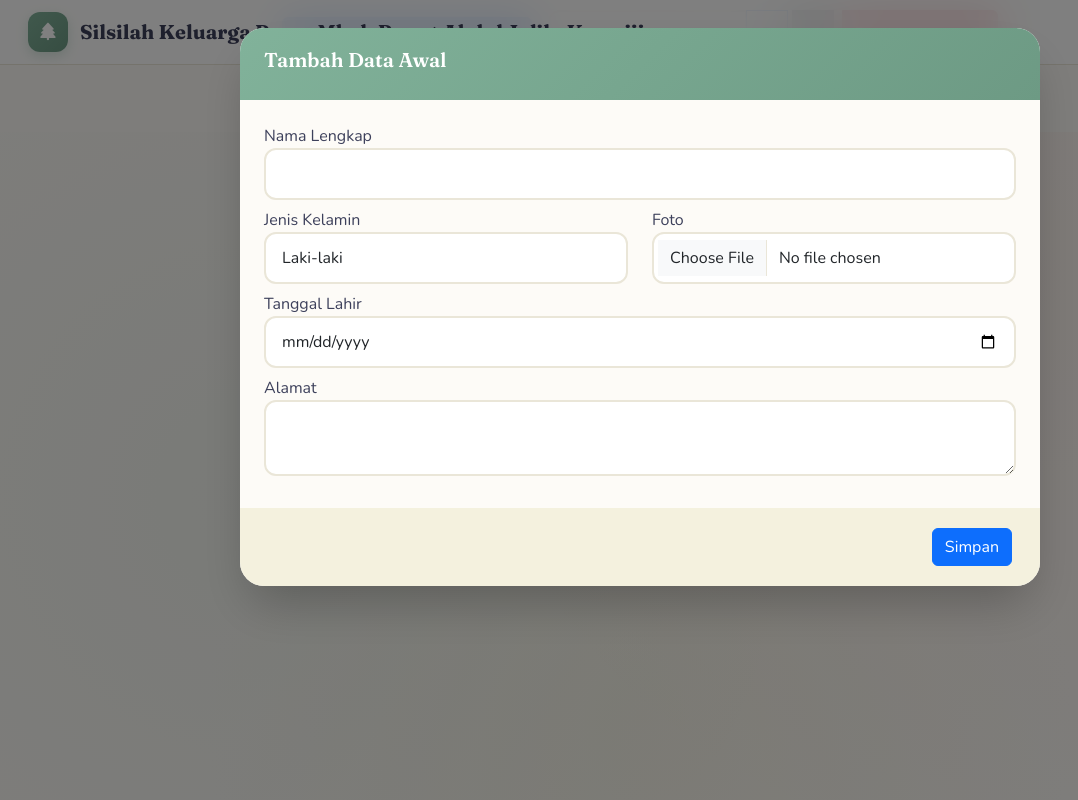
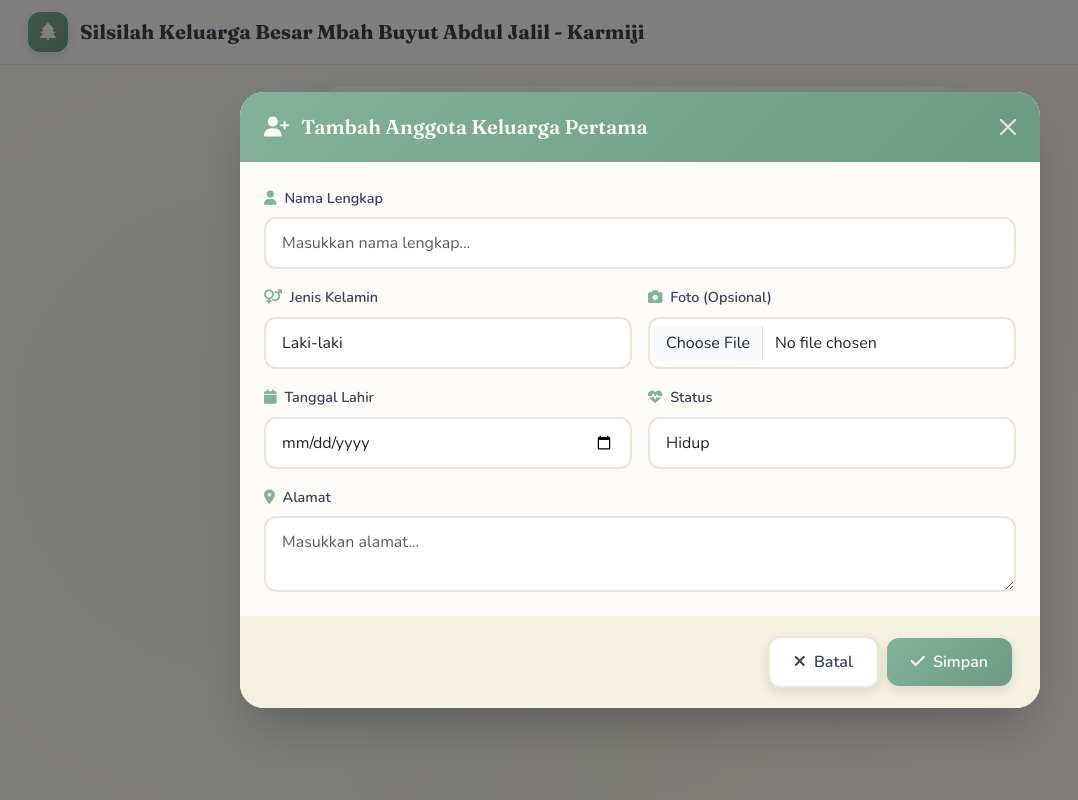
Before and after one commit to umamumam/Silsilah, a Laravel app: page / in a window 1280 px wide, after a click on "Tambah Orang Pertama". Shown: the whole page, without its empty margins (0-1078 px from the left). Run offline with Laravel 12, Linux system fonts and the light colour scheme; data that the repository does not hold is empty.

Commit message:
auto-commit for 0ec7d00d-f037-409f-b339-0c4eadeabc37

```diff
--- a/resources/views/silsilah/index.blade.php
+++ b/resources/views/silsilah/index.blade.php
@@ -1,39 +1,56 @@
 @extends('layouts.silsilah')
 
 @section('content')
-<div class="mb-4 text-center" style="margin-top: 10px;">
-    <div class="d-inline-flex gap-3 align-items-center">
-        <button class="btn btn-primary px-4 shadow-sm" data-bs-toggle="modal" data-bs-target="#modalTambahAwal">
-            <i class="fa-solid fa-user-plus me-1"></i>
-            Tambah Orang Pertama
+<!-- Floating Toolbar -->
+<div class="floating-toolbar" style="
+    position: fixed;
+    top: 85px;
+    left: 50%;
+    transform: translateX(-50%);
+    z-index: 100;
+    display: flex;
+    gap: 0.75rem;
+    flex-wrap: wrap;
+    justify-content: center;
+    padding: 0.75rem 1rem;
+    background: rgba(255, 255, 255, 0.9);
+    backdrop-filter: blur(20px);
+    -webkit-backdrop-filter: blur(20px);
+    border-radius: 20px;
+    box-shadow: 0 8px 32px rgba(0, 0, 0, 0.1);
+    border: 1px solid rgba(234, 230, 216, 0.5);
+    max-width: 95%;
+">
+    <button class="btn btn-modern btn-modern-primary" data-bs-toggle="modal" data-bs-target="#modalTambahAwal" data-testid="add-first-person-btn">
+        <i class="fa-solid fa-user-plus me-2"></i>
+        <span class="d-none d-sm-inline">Tambah Orang Pertama</span>
+        <span class="d-sm-none">Tambah</span>
     </button>
 
-        <div class="input-group shadow-sm" style="width: 450px;">
-            <input type="text" id="inputCari" class="form-control" placeholder="Cari nama keluarga...">
-
-            <button class="btn btn-outline-primary" type="button" onclick="jalankanCari()">
+    <div class="input-group" style="width: auto; min-width: 200px; max-width: 350px;">
+        <input type="text" id="inputCari" class="form-control" placeholder="Cari nama..." style="border-radius: 12px 0 0 12px;" data-testid="search-input">
+        <button class="btn btn-modern-primary" type="button" onclick="jalankanCari()" style="border-radius: 0; padding: 0 1rem;" data-testid="search-btn">
             <i class="fa-solid fa-magnifying-glass"></i>
         </button>
-
-            <button class="btn btn-secondary ms-1" type="button" onclick="resetHighlight()" title="Reset Tampilan">
+        <button class="btn btn-modern-outline" type="button" onclick="resetHighlight()" title="Reset" style="border-radius: 0 12px 12px 0; padding: 0 0.75rem;" data-testid="reset-btn">
             <i class="fa-solid fa-rotate-left"></i>
         </button>
+    </div>
 
-            <button class="btn btn-danger ms-2" type="button" onclick="exportSilsilah()">
-                <i class="fa-solid fa-file-image me-1"></i>
-                Export Gambar
+    <button class="btn btn-modern btn-modern-secondary" type="button" onclick="exportSilsilah()" data-testid="export-btn">
+        <i class="fa-solid fa-download me-1"></i>
+        <span class="d-none d-sm-inline">Export</span>
     </button>
 </div>
-    </div>
-</div>
 
-<div class="tree-container">
+<!-- Tree Container -->
+<div class="tree-container" style="padding-top: 100px;">
     <div class="tree">
-        <div id="judul-export" style="display: none; text-align: center; margin-bottom: 30px;">
-            <h1 style="font-family: Arial, sans-serif; font-weight: bold; color: #333;">
+        <div id="judul-export" style="display: none; text-align: center; margin-bottom: 30px; padding: 20px;">
+            <h1 style="font-family: 'Fraunces', serif; font-weight: bold; color: #3D405B; font-size: 2rem;">
                 Silsilah Keluarga Besar Mbah Buyut Abdul Jalil - Karmiji
             </h1>
-            <hr style="width: 50%; margin: 10px auto; border: 1px solid #ccc;">
+            <div style="width: 120px; height: 4px; background: linear-gradient(90deg, #81B29A, #E07A5F); margin: 15px auto; border-radius: 2px;"></div>
         </div>
 
         <ul>
@@ -41,53 +58,132 @@
                 @include('silsilah.item', ['person' => $person])
             @endforeach
         </ul>
+
+        @if($roots->isEmpty())
+        <div style="text-align: center; padding: 4rem 2rem;">
+            <div style="
+                width: 100px;
+                height: 100px;
+                background: linear-gradient(135deg, #81B29A, #6D9A84);
+                border-radius: 24px;
+                display: flex;
+                align-items: center;
+                justify-content: center;
+                margin: 0 auto 1.5rem;
+                font-size: 2.5rem;
+                color: white;
+                box-shadow: 0 8px 24px rgba(129, 178, 154, 0.3);
+            ">
+                <i class="fa-solid fa-tree"></i>
+            </div>
+            <h3 style="font-family: 'Fraunces', serif; color: #3D405B; margin-bottom: 0.75rem;">Mulai Silsilah Keluarga Anda</h3>
+            <p style="color: #8D909B; max-width: 400px; margin: 0 auto 1.5rem;">
+                Klik tombol "Tambah Orang Pertama" untuk memulai membuat pohon silsilah keluarga Anda.
+            </p>
+            <button class="btn btn-modern btn-modern-primary" data-bs-toggle="modal" data-bs-target="#modalTambahAwal" data-testid="add-first-person-empty-btn">
+                <i class="fa-solid fa-user-plus me-2"></i>
+                Tambah Orang Pertama
+            </button>
+        </div>
+        @endif
     </div>
 </div>
 
+<!-- Modal Tambah Awal -->
 <div class="modal fade" id="modalTambahAwal" tabindex="-1" aria-hidden="true">
-    <div class="modal-dialog modal-lg">
+    <div class="modal-dialog modal-lg modal-dialog-centered">
         <form action="{{ route('silsilah.store') }}" method="POST" enctype="multipart/form-data" class="modal-content">
             @csrf
             <div class="modal-header">
-                <h5>Tambah Data Awal</h5>
+                <h5 class="modal-title">
+                    <i class="fa-solid fa-user-plus me-2"></i>
+                    Tambah Anggota Keluarga Pertama
+                </h5>
+                <button type="button" class="btn-close" data-bs-dismiss="modal" aria-label="Close"></button>
             </div>
             <div class="modal-body">
-                <div class="mb-2">
-                    <label>Nama Lengkap</label>
-                    <input type="text" name="nama" class="form-control" required>
+                <div class="row g-3">
+                    <div class="col-12">
+                        <label class="form-label">
+                            <i class="fa-solid fa-user me-1" style="color: #81B29A;"></i>
+                            Nama Lengkap
+                        </label>
+                        <input type="text" name="nama" class="form-control" placeholder="Masukkan nama lengkap..." required data-testid="nama-input">
                     </div>
-                <div class="row">
-                    <div class="col-md-6 mb-2">
-                        <label>Jenis Kelamin</label>
-                        <select name="jenis_kelamin" class="form-control">
+                    <div class="col-md-6">
+                        <label class="form-label">
+                            <i class="fa-solid fa-venus-mars me-1" style="color: #81B29A;"></i>
+                            Jenis Kelamin
+                        </label>
+                        <select name="jenis_kelamin" class="form-select" data-testid="gender-select">
                             <option value="L">Laki-laki</option>
                             <option value="P">Perempuan</option>
                         </select>
                     </div>
-                    <div class="col-md-6 mb-2">
-                        <label>Foto</label>
-                        <input type="file" name="foto" class="form-control">
+                    <div class="col-md-6">
+                        <label class="form-label">
+                            <i class="fa-solid fa-camera me-1" style="color: #81B29A;"></i>
+                            Foto (Opsional)
+                        </label>
+                        <input type="file" name="foto" class="form-control" accept="image/*" data-testid="foto-input">
                     </div>
+                    <div class="col-md-6">
+                        <label class="form-label">
+                            <i class="fa-solid fa-calendar me-1" style="color: #81B29A;"></i>
+                            Tanggal Lahir
+                        </label>
+                        <input type="date" name="tgl_lahir" class="form-control" data-testid="tgl-lahir-input">
                     </div>
-                <div class="mb-2">
-                    <label>Tanggal Lahir</label>
-                    <input type="date" name="tgl_lahir" class="form-control">
+                    <div class="col-md-6">
+                        <label class="form-label">
+                            <i class="fa-solid fa-heart-pulse me-1" style="color: #81B29A;"></i>
+                            Status
+                        </label>
+                        <select name="status" class="form-select" id="statusAwal" onchange="toggleDeathDateAwal()" data-testid="status-select">
+                            <option value="hidup">Hidup</option>
+                            <option value="meninggal">Meninggal</option>
+                        </select>
                     </div>
-                <div class="mb-2">
-                    <label>Alamat</label>
-                    <textarea name="alamat" class="form-control" rows="2"></textarea>
+                    <div class="col-md-6 d-none" id="deathDateAwal">
+                        <label class="form-label text-danger">
+                            <i class="fa-solid fa-cross me-1"></i>
+                            Tanggal Meninggal
+                        </label>
+                        <input type="date" name="tgl_meninggal" class="form-control">
+                    </div>
+                    <div class="col-12">
+                        <label class="form-label">
+                            <i class="fa-solid fa-location-dot me-1" style="color: #81B29A;"></i>
+                            Alamat
+                        </label>
+                        <textarea name="alamat" class="form-control" rows="2" placeholder="Masukkan alamat..." data-testid="alamat-input"></textarea>
+                    </div>
                 </div>
             </div>
             <div class="modal-footer">
-                <button type="submit" class="btn btn-primary">Simpan</button>
+                <button type="button" class="btn btn-modern btn-modern-outline" data-bs-dismiss="modal">
+                    <i class="fa-solid fa-xmark me-1"></i> Batal
+                </button>
+                <button type="submit" class="btn btn-modern btn-modern-primary" data-testid="simpan-btn">
+                    <i class="fa-solid fa-check me-1"></i> Simpan
+                </button>
             </div>
         </form>
     </div>
 </div>
 
 @push('scripts')
-<script src="https://cdnjs.cloudflare.com/ajax/libs/html2canvas/1.4.1/html2canvas.min.js"></script>
 <script>
+    function toggleDeathDateAwal() {
+        const status = document.getElementById('statusAwal').value;
+        const deathDate = document.getElementById('deathDateAwal');
+        if (status === 'meninggal') {
+            deathDate.classList.remove('d-none');
+        } else {
+            deathDate.classList.add('d-none');
+        }
+    }
+
     function jalankanCari() {
         const kataKunci = document.getElementById('inputCari').value.toLowerCase().trim();
         const semuaNode = document.querySelectorAll('.node');
@@ -95,7 +191,7 @@
 
         semuaNode.forEach(node => {
             node.style.boxShadow = "";
-            node.style.transform = "scale(1)";
+            node.style.transform = "";
             node.style.borderWidth = "2px";
             node.style.borderColor = "";
             node.style.opacity = "1";
@@ -104,13 +200,15 @@
         if (kataKunci === "") return;
 
         semuaNode.forEach(node => {
-            const nama = node.querySelector('.fw-bold').innerText.toLowerCase();
+            const namaEl = node.querySelector('.node-name');
+            if (!namaEl) return;
+            const nama = namaEl.innerText.toLowerCase();
 
             if (nama.includes(kataKunci)) {
-                node.style.boxShadow = "0 0 20px 5px #ffc107";
-                node.style.transform = "scale(1.1)";
-                node.style.borderWidth = "4px";
-                node.style.borderColor = "#ffc107";
+                node.style.boxShadow = "0 0 0 4px rgba(129, 178, 154, 0.4), 0 10px 30px rgba(129, 178, 154, 0.3)";
+                node.style.transform = "scale(1.08)";
+                node.style.borderWidth = "3px";
+                node.style.borderColor = "#81B29A";
                 node.style.zIndex = "100";
 
                 if (!ditemukan) {
@@ -118,7 +216,7 @@
                     ditemukan = true;
                 }
             } else {
-                node.style.opacity = "0.2";
+                node.style.opacity = "0.25";
             }
         });
 
@@ -133,15 +231,15 @@
         const semuaNode = document.querySelectorAll('.node');
         const targetNode = document.querySelector(`.node[data-id="${personId}"]`);
 
-        if (targetNode.classList.contains('active-trace')) {
+        if (targetNode && targetNode.classList.contains('active-trace')) {
             resetHighlight();
             return;
         }
 
         semuaNode.forEach(node => {
             node.classList.remove('active-trace');
-            node.style.opacity = "0.15";
-            node.style.filter = "grayscale(100%)";
+            node.style.opacity = "0.2";
+            node.style.filter = "grayscale(80%)";
         });
 
         let currentId = personId;
@@ -151,8 +249,6 @@
                 node.classList.add('active-trace');
                 node.style.opacity = "1";
                 node.style.filter = "grayscale(0%)";
-                node.style.borderColor = "#0d6efd";
-                node.style.boxShadow = "0 0 20px rgba(13, 110, 253, 0.6)";
                 currentId = node.getAttribute('data-parent');
             } else {
                 currentId = null;
@@ -166,7 +262,7 @@
             node.classList.remove('active-trace');
             node.style.opacity = "1";
             node.style.filter = "grayscale(0%)";
-            node.style.transform = "scale(1)";
+            node.style.transform = "";
             node.style.borderWidth = "2px";
             node.style.borderColor = "";
             node.style.boxShadow = "";
@@ -182,27 +278,41 @@
     function exportSilsilah() {
         const tree = document.querySelector('.tree');
         const judul = document.getElementById('judul-export');
+        const toolbar = document.querySelector('.floating-toolbar');
 
-        // Sembunyikan semua tombol navigasi dan ikon lacak sebelum capture
+        // Hide toolbar and show title
+        toolbar.style.display = 'none';
         judul.style.display = 'block';
-        const elementsToHide = document.querySelectorAll('.btn-circle, .btn-trace, .node img');
+
+        // Hide action buttons
+        const elementsToHide = document.querySelectorAll('.btn-circle, .btn-trace');
         elementsToHide.forEach(el => el.style.display = 'none');
 
         html2canvas(tree, {
             scale: 2,
             useCORS: true,
-            backgroundColor: "#ffffff"
+            backgroundColor: "#FDFBF7",
+            logging: false
         }).then(canvas => {
             const link = document.createElement('a');
-            link.download = 'Silsilah-AbdulJalil-Karmiji.png';
+            link.download = 'Silsilah-Keluarga.png';
             link.href = canvas.toDataURL("image/png");
             link.click();
 
-            // Tampilkan kembali elemen setelah capture selesai
+            // Restore visibility
+            toolbar.style.display = 'flex';
             judul.style.display = 'none';
             elementsToHide.forEach(el => el.style.display = '');
         });
     }
+
+    // Add staggered animation to nodes
+    document.addEventListener('DOMContentLoaded', function() {
+        const nodes = document.querySelectorAll('.node');
+        nodes.forEach((node, index) => {
+            node.style.animationDelay = `${index * 0.05}s`;
+        });
+    });
 </script>
 @endpush
 @endsection
```
Lines whose indentation alone changed are shown as unchanged.
